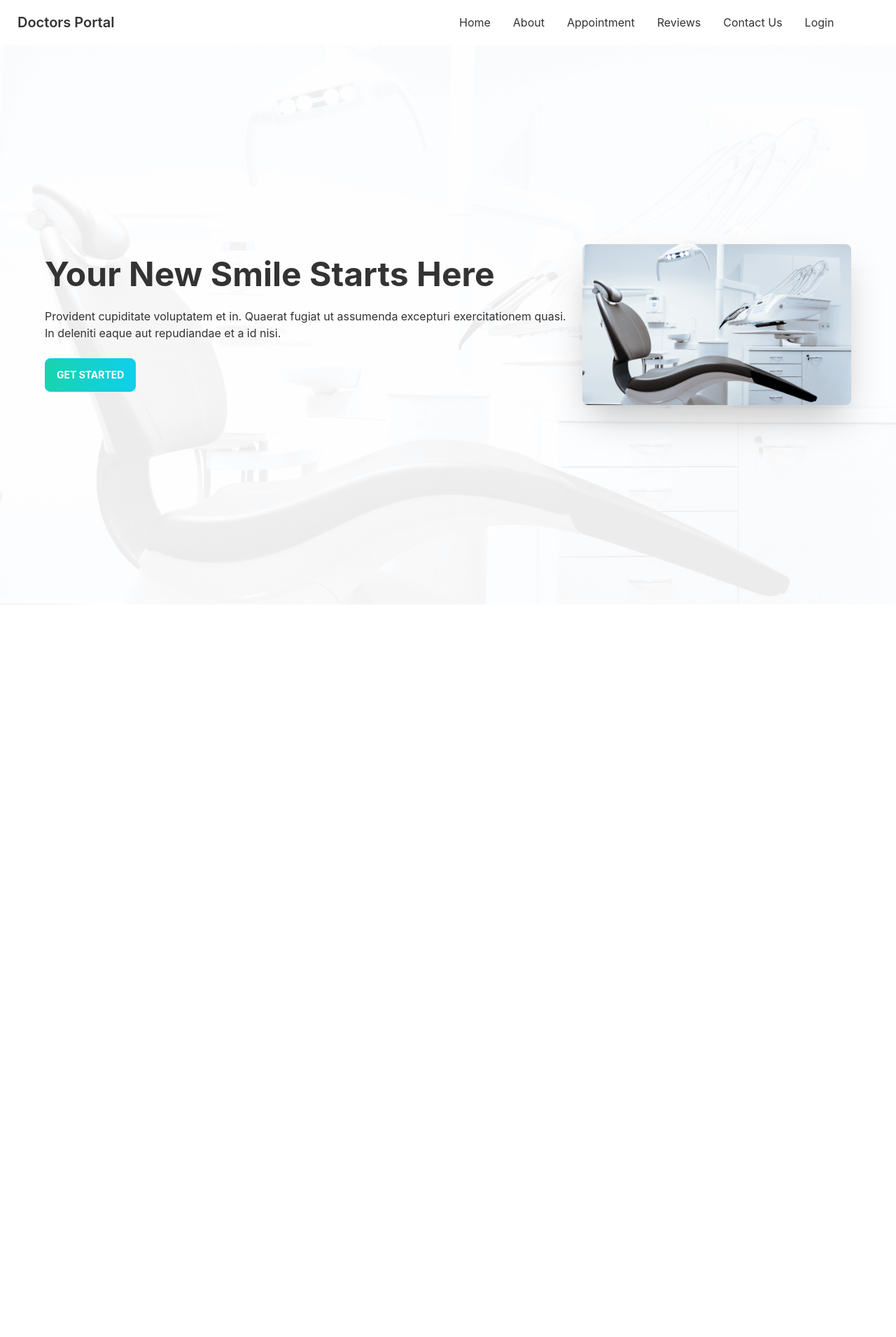
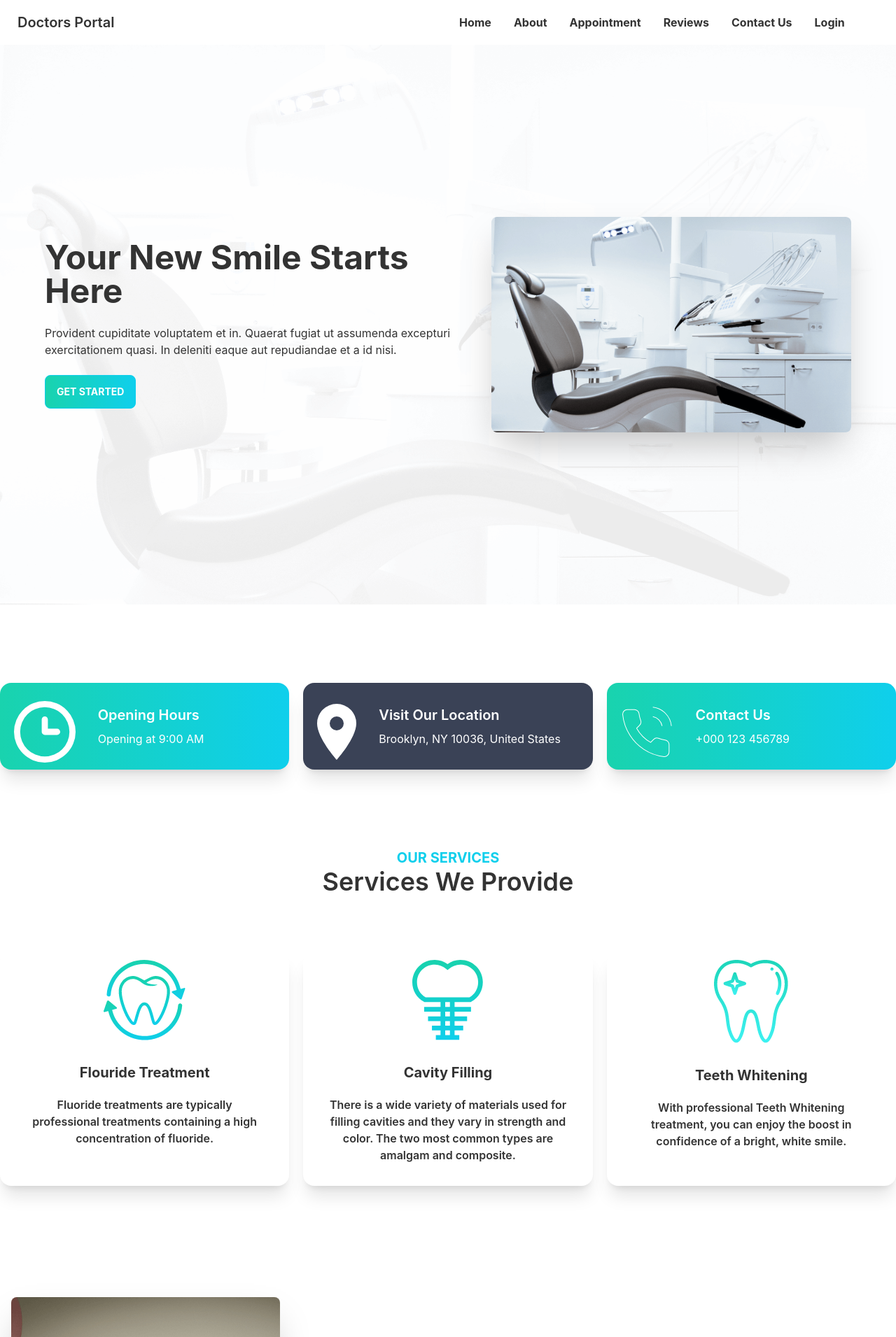
Before and after one commit to Salikur6/doctors-portal, a React (Create React App) app: page / in a window 1280 px wide. Shown: the top 1911 px of the page at 70% size. Before the commit the page ends 864 px from the top, so only its background shows below. Built offline with nearby package versions, Linux system fonts and the light colour scheme.

Commit message:
opening, location cards also services section cards and treatment information added

```diff
--- a/src/Pages/Home/Home.js
+++ b/src/Pages/Home/Home.js
@@ -1,11 +1,14 @@
 import React from 'react';
 import TopBanner from './TopBanner/TopBanner';
-
+import Info from './Info/Info';
+import Services from './Services/Services';
 const Home = () => {
     return (
         <div>
             <TopBanner></TopBanner>
-
+            <div></div>
+            <Info></Info>
+            <Services></Services>
         </div>
     );
 };
--- /dev/null
+++ b/src/Pages/Home/Info/Info.js
@@ -0,0 +1,21 @@
+import React from 'react';
+import clock from '../../../assets/icons/clock.svg';
+import marker from '../../../assets/icons/marker.svg';
+import phone from '../../../assets/icons/phone.svg'
+import InfoCard from './InfoCard/InfoCard';
+
+const info = () => {
+
+    const gradientColor = `bg-gradient-to-r from-secondary to-primary`
+    return (
+        <div className='my-28'>
+            <div className='grid grid-cols-1 md:grid-cols-2 lg:grid-cols-3 gap-5 container mx-auto justify-center'>
+                <InfoCard cardTitle='Opening Hours' description="Opening at 9:00 AM" img={clock} gradientColor={gradientColor}></InfoCard>
+                <InfoCard cardTitle='Visit Our Location' description="Brooklyn, NY 10036, United States" img={marker}></InfoCard>
+                <InfoCard cardTitle='Contact Us' description="+000 123 456789" img={phone} gradientColor={gradientColor}></InfoCard>
+            </div>
+        </div>
+    );
+};
+
+export default info;
--- /dev/null
+++ b/src/Pages/Home/Info/InfoCard/InfoCard.js
@@ -0,0 +1,20 @@
+import React from 'react';
+
+const InfoCard = ({ img, gradientColor, cardTitle, description }) => {
+    return (
+        <div className={`card lg:card-side shadow-xl bg-accent ${gradientColor}`}>
+            <figure className='pl-5'>
+
+                <img className='pt-4' src={img} alt="Album" />
+
+            </figure>
+            <div className="card-body text-white">
+                <h2 className="card-title">{cardTitle}</h2>
+                <p>{description}</p>
+
+            </div>
+        </div>
+    );
+};
+
+export default InfoCard;
--- /dev/null
+++ b/src/Pages/Home/Services/ServiceCard/ServiceCard.js
@@ -0,0 +1,19 @@
+import React from 'react';
+
+const ServiceCard = ({ img, title, description }) => {
+    return (
+        <div className="card bg-base-100 shadow-xl">
+            <figure>
+                <img src={img} alt="Album" className='mt-3' />
+
+            </figure>
+            <div className="card-body items-center">
+                <h2 className="card-title font-bold">{title}</h2>
+                <p className='text-center font-semibold mt-3'>{description}</p>
+
+            </div>
+        </div>
+    );
+};
+
+export default ServiceCard;
--- /dev/null
+++ b/src/Pages/Home/Services/Services.js
@@ -0,0 +1,46 @@
+import React from 'react';
+import ServiceCard from './ServiceCard/ServiceCard';
+import fluoride from '../../../assets/images/fluoride.png';
+import cavity from '../../../assets/images/cavity.png';
+import whitening from '../../../assets/images/whitening.png';
+import treatment from '../../../assets/images/treatment.png';
+
+const Services = () => {
+    return (
+        <div className='container mx-auto my-12'>
+            <div className='text-center'>
+                <h3 className='uppercase text-xl text-primary font-bold'>Our services</h3>
+                <h2 className='text-4xl font-semibold'>Services We Provide</h2>
+            </div>
+
+
+            {/* Services Tooth Card */}
+            <div className='grid  grid-cols-1 md:grid-cols-2 lg:grid-cols-3 gap-5 mt-20'>
+                <ServiceCard img={fluoride} title='Flouride Treatment' description='Fluoride treatments are typically professional treatments containing a high concentration of fluoride.'></ServiceCard>
+
+                <ServiceCard img={cavity} title='Cavity Filling' description='There is a wide variety of materials used for filling cavities and they vary in strength and color. The two most common types are amalgam and composite.'></ServiceCard>
+
+                <ServiceCard img={whitening} title='Teeth Whitening' description='With professional Teeth Whitening treatment, you can enjoy the boost in confidence of a bright, white smile.'></ServiceCard>
+            </div>
+
+
+
+            {/* Services Hero Card */}
+
+            <div className=''>
+                <div className="hero min-h-screen">
+                    <div className="hero-content flex-col lg:flex-row">
+                        <img src={treatment} className="max-w-sm rounded-lg shadow-2xl" alt='Dental Care treatment img' />
+                        <div>
+                            <h1 className="text-5xl font-bold">Exceptional Dental Care, on Your Terms</h1>
+                            <p className="py-6">It is a long established fact that a reader will be distracted by the readable content of a page when looking at its layout. The point of using Lorem Ipsumis that it has a more-or-less normal distribution of letters,as opposed to using 'Content here, content here', making it look like readable English. Many desktop publishing packages and web page</p>
+                            <button className="btn btn-primary">Get Started</button>
+                        </div>
+                    </div>
+                </div>
+            </div>
+        </div>
+    );
+};
+
+export default Services;
--- a/src/Pages/Home/TopBanner/TopBanner.js
+++ b/src/Pages/Home/TopBanner/TopBanner.js
@@ -4,10 +4,12 @@ import bg from '../../../assets/images/bg.png';
 
 const TopBanner = () => {
     return (
-        <div>
-            <div className="hero min-h-screen px-12" style={{ backgroundImage: `url(${bg})` }}>
+        <div className=''>
+            <div className="hero min-h-screen md:px-12" style={{ backgroundImage: `url(${bg})` }}>
                 <div className="hero-content flex-col lg:flex-row-reverse gap-5">
-                    <img src={chair1} className="max-w-sm rounded-lg shadow-2xl" alt='Top banner img' />
+                    <div>
+                        <img src={chair1} className="w-full rounded-lg shadow-2xl" alt='Top banner img' />
+                    </div>
                     <div className='py-12'>
                         <h1 className="text-5xl font-bold">Your New Smile Starts Here</h1>
                         <p className="py-6">Provident cupiditate voluptatem et in. Quaerat fugiat ut assumenda excepturi exercitationem quasi. In deleniti eaque aut repudiandae et a id nisi.</p>
--- a/src/Pages/Shared/Navbar.js
+++ b/src/Pages/Shared/Navbar.js
@@ -3,16 +3,16 @@ import { Link } from 'react-router-dom';
 
 const Navbar = () => {
     const menuItems = <>
-        <li><Link to='/'>Home</Link></li>
-        <li><Link to='/about'>About</Link></li>
-        <li><Link to='/appointment'>Appointment</Link></li>
-        <li><Link to='/reviews'>Reviews</Link></li>
-        <li><Link to='/contactus'>Contact Us</Link></li>
-        <li><Link to='/login'>Login</Link></li>
+        <li><Link className='font-bold' to='/'>Home</Link></li>
+        <li><Link className='font-bold' to='/about'>About</Link></li>
+        <li><Link className='font-bold' to='/appointment'>Appointment</Link></li>
+        <li><Link className='font-bold' to='/reviews'>Reviews</Link></li>
+        <li><Link className='font-bold' to='/contactus'>Contact Us</Link></li>
+        <li><Link className='font-bold' to='/login'>Login</Link></li>
 
     </>
     return (
-        <div className="navbar bg-base-100">
+        <div className="navbar bg-base-100 md:container mx-auto">
             <div className="navbar-start">
                 <div className="dropdown">
                     <label tabIndex="0" className="btn btn-ghost lg:hidden">
```
